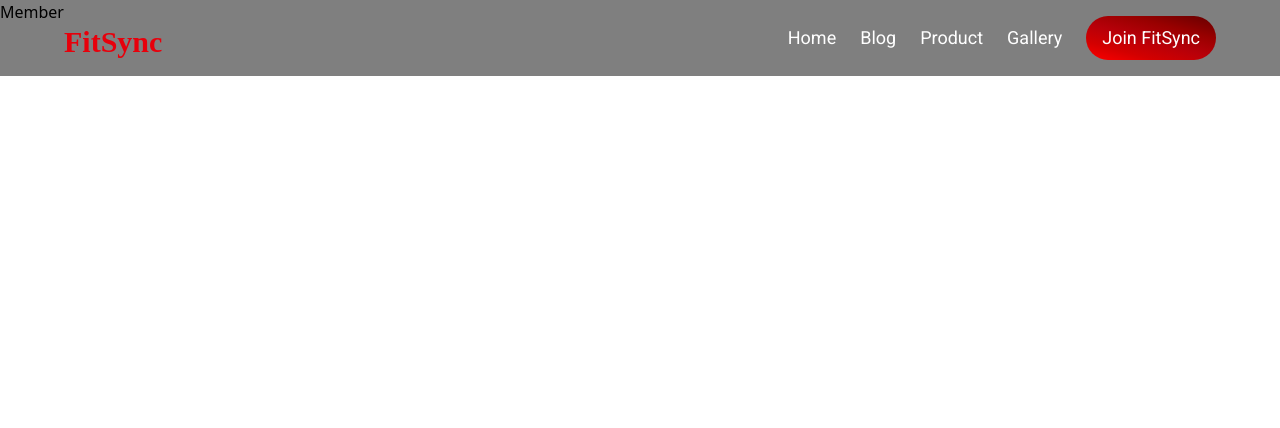
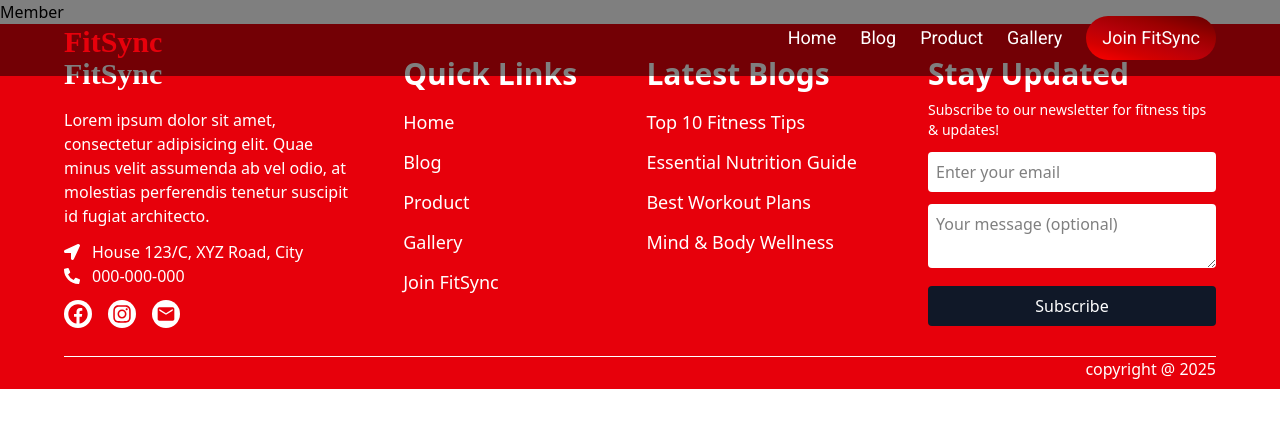
Before and after one commit to muhammadhussain29/FitSync, a React (Vite) app: page /member in a window 1280 px wide. Shown: the top 428 px of the page. Built offline with nearby package versions, Linux system fonts and the light colour scheme; a web font is replaced by a local one.

Commit message:
Added Footer

```diff
--- a/src/App.jsx
+++ b/src/App.jsx
@@ -1,6 +1,7 @@
 import React from 'react'
 import { Route, Routes } from 'react-router-dom'
 import Navbar from './components/Navbar'
+import Footer from './components/Footer'
 import Home from './pages/Home'
 import Blog from './pages/Blog'
 import Gallery from './pages/Gallery'
@@ -18,6 +19,7 @@ const App = () => {
           <Route path="/product" element={<Product />} />
           <Route path="/member" element={<Member />} />
       </Routes>
+      <Footer/>
     </>
   )
 }
--- /dev/null
+++ b/src/components/Footer.jsx
@@ -0,0 +1,82 @@
+import React from 'react';
+import { FaFacebook, FaInstagram, FaPhoneAlt, FaLocationArrow } from "react-icons/fa";
+import { MdEmail } from "react-icons/md";
+import { Link } from 'react-router-dom';
+
+const Footer = () => {
+    return (
+        <footer className="text-white bg-red-600 md:px-16 px-8 pt-8 pb-2 ">
+            <div className='flex flex-wrap justify-between gap-6'>
+            {/* Brand Info */}
+            <div className="w-full md:w-1/4">
+                <h3 className="text-3xl playwrite font-bold">FitSync</h3>
+                <p className="text-base mt-4">
+                    Lorem ipsum dolor sit amet, consectetur adipisicing elit. Quae minus velit assumenda ab vel odio, at molestias perferendis tenetur suscipit id fugiat architecto.
+                </p>
+                <p className="mt-3 flex items-center gap-3"><FaLocationArrow /> House 123/C, XYZ Road, City</p>
+                <p className='flex items-center gap-3'> <FaPhoneAlt /> 000-000-000</p>
+                <div className="flex gap-4 mt-3 text-xl">
+                    <div className='cursor-pointer bg-white text-red-600 hover:text-red-700 p-1 rounded-full transition hover:scale-110'>
+                        <FaFacebook className="text-xl " />
+                    </div>
+                    <div className='cursor-pointer bg-white text-red-600 hover:text-red-700 p-1 rounded-full transition hover:scale-110'>
+                        <FaInstagram className="text-xl" />
+                    </div>
+                    <div className='cursor-pointer bg-white text-red-600 hover:text-red-700 p-1 rounded-full transition hover:scale-110'>
+                        <MdEmail className="text-xl" />
+                    </div>
+                </div>
+            </div>
+
+            {/* Quick Links */}
+            <div className="w-full md:w-1/6">
+                <h3 className="text-3xl font-bold">Quick Links</h3>
+                <ul className="text-lg mt-4">
+                    <li className="mt-3 hover:text-gray-400"><Link to="/">Home</Link></li>
+                    <li className="mt-3 hover:text-gray-400"><Link to="/blog">Blog</Link></li>
+                    <li className="mt-3 hover:text-gray-400"><Link to="/product">Product</Link></li>
+                    <li className="mt-3 hover:text-gray-400"><Link to="/gallery">Gallery</Link></li>
+                    <li className="mt-3 hover:text-gray-400"><Link to="/member">Join FitSync</Link></li>
+                </ul>
+            </div>
+
+            {/* Latest Blogs */}
+            <div className="w-full md:w-1/5">
+                <h3 className="text-3xl font-bold">Latest Blogs</h3>
+                <ul className="text-lg mt-4 space-y-2">
+                    <li className="hover:text-gray-400 mt-3"><Link to="/blog/fitness-tips">Top 10 Fitness Tips</Link></li>
+                    <li className="hover:text-gray-400 mt-3"><Link to="/blog/nutrition-guide">Essential Nutrition Guide</Link></li>
+                    <li className="hover:text-gray-400 mt-3"><Link to="/blog/workout-plans">Best Workout Plans</Link></li>
+                    <li className="hover:text-gray-400 mt-3"><Link to="/blog/mental-health">Mind & Body Wellness</Link></li>
+                </ul>
+            </div>
+
+            {/* Newsletter Signup */}
+            <div className="w-full md:w-1/4">
+                <h3 className="text-3xl font-bold">Stay Updated</h3>
+                <p className="text-sm mt-2">Subscribe to our newsletter for fitness tips & updates!</p>
+                <form className="mt-3 space-y-3">
+                    <input
+                        type="email"
+                        placeholder="Enter your email"
+                        className="w-full p-2 rounded text-black bg-white outline-none focus:ring-2 focus:ring-gray-300"
+                    />
+                    <textarea
+                        placeholder="Your message (optional)"
+                        className="w-full p-2 rounded text-black bg-white h-16 outline-none focus:ring-2 focus:ring-gray-300"
+                    ></textarea>
+                    <button className="bg-gray-900 text-white px-4 py-2 rounded hover:bg-gray-700 w-full transition">
+                        Subscribe
+                    </button>
+                </form>
+            </div>
+            </div>
+               <hr className='mt-7' />
+                <div>
+                <p className='text-right'>copyright @ 2025</p>
+                </div>
+        </footer>
+    );
+}
+
+export default Footer;
```
